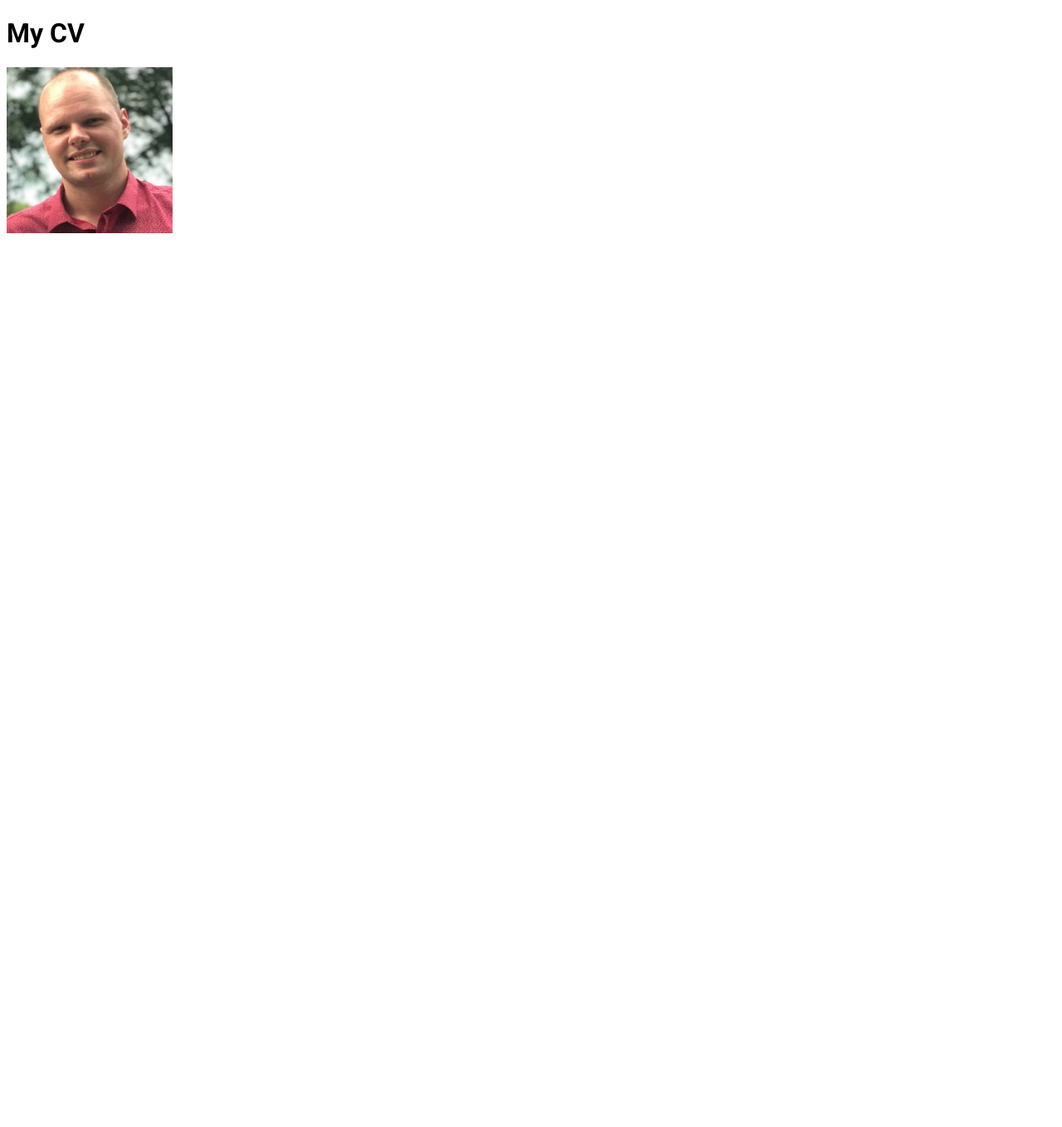
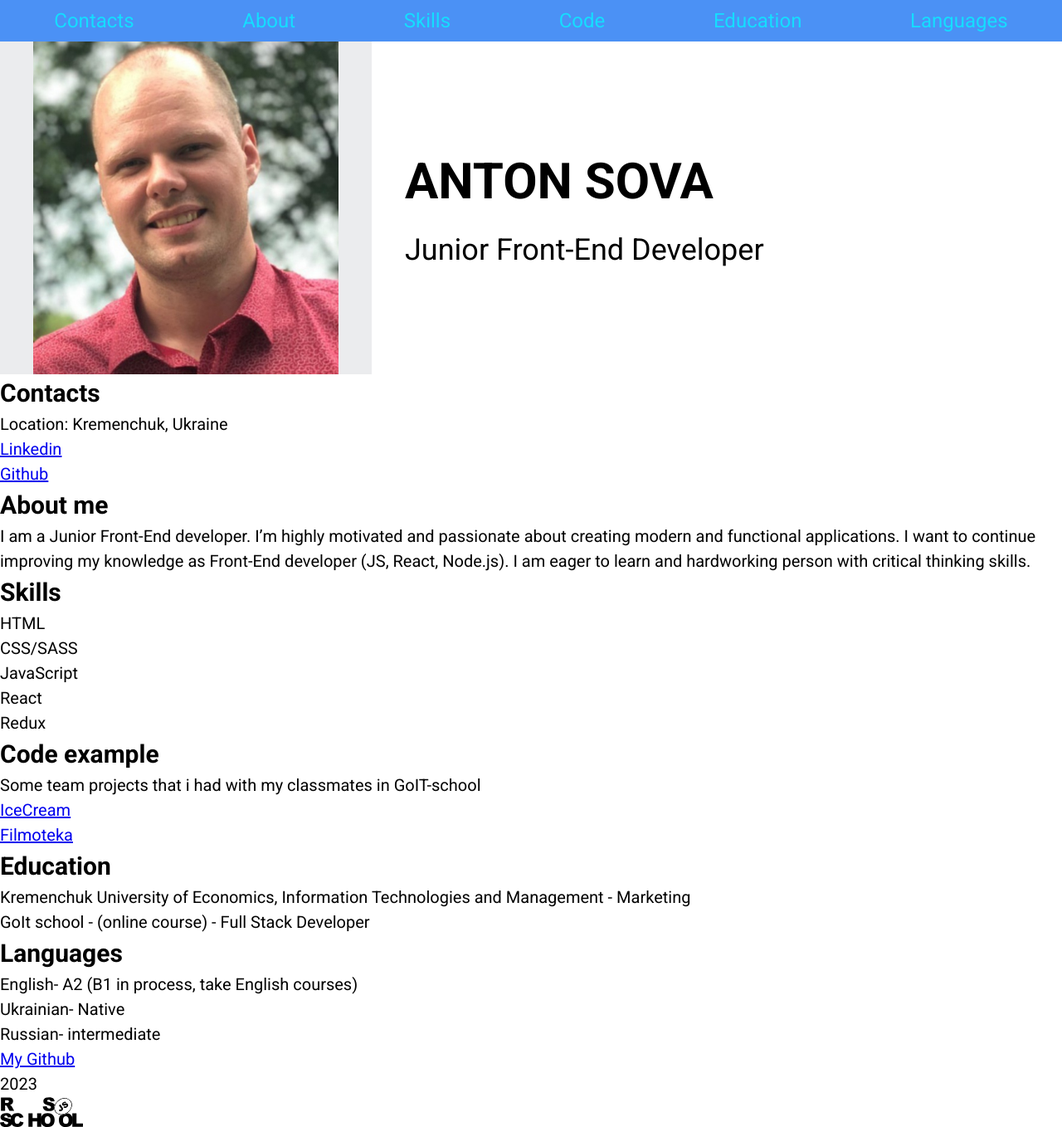
Before and after one commit to Sova-Anton/rsschool-cv, a plain HTML site: page index.html in a window 1280 px wide. Shown: the whole page at 83% size. Before the commit the page ends 800 px from the top, so only its background shows below. Drawn offline with Linux system fonts and the light colour scheme.

Commit message:
feat: add markdawn all sections

```diff
--- a/index.html
+++ b/index.html
@@ -14,17 +14,128 @@
     />
   </head>
   <body>
-    <header class="header"></header>
-    <main></main>
-    <footer class="footer"></footer>
+    <div class="container">
+      <header class="header">
+        <nav class="nav">
+          <ul class="nav-list">
+            <li class="nav-item">
+              <a href="#contacts" class="nav-link">Contacts</a>
+            </li>
+            <li class="nav-item">
+              <a href="#about" class="nav-link">About</a>
+            </li>
+            <li class="nav-item">
+              <a href="#skills" class="nav-link">Skills</a>
+            </li>
+            <li class="nav-item"><a href="#code" class="nav-link">Code</a></li>
+            <li class="nav-item">
+              <a href="#education" class="nav-link">Education</a>
+            </li>
+            <li class="nav-item">
+              <a href="#languages" class="nav-link">Languages</a>
+            </li>
+          </ul>
+        </nav>
+        <div class="header-wrapp">
+          <div class="column-left">
+            <img
+              src="./assets/img/myPhoto.jpg"
+              alt="My photo"
+              width="400"
+              height="400"
+            />
+          </div>
+          <div class="column-right">
+            <h1 class="header-title">Anton Sova</h1>
+            <p class="header-subtitle">Junior Front-End Developer</p>
+          </div>
+        </div>
+      </header>
+      <main>
 
+          <section class="section" id="contacts">
+            <h2>Contacts</h2>
+            <ul>
+              <li>Location: Kremenchuk, Ukraine</li>
+              <li>
+                <a href="https://www.linkedin.com/in/anton-sova">Linkedin</a>
+              </li>
+              <li>
+                <a href="https://github.com/Sova-Anton">Github</a>
+              </li>
+            </ul>
+          </section>
+          <section class="section" id="about">
+            <h2>About me</h2>
+            <p>
+              I am a Junior Front-End developer. I’m highly motivated and
+              passionate about creating modern and functional applications. I
+              want to continue improving my knowledge as Front-End developer
+              (JS, React, Node.js). I am eager to learn and hardworking person
+              with critical thinking skills.
+            </p>
+          </section>
+          <section class="section" id="skills">
+            <h2>Skills</h2>
+            <ul>
+              <li>HTML</li>
+              <li>CSS/SASS</li>
+              <li>JavaScript</li>
+              <li>React</li>
+              <li>Redux</li>
+            </ul>
+          </section>
+          <section class="section" id="code">
+            <h2>Code example</h2>
+            <p>
+              Some team projects that i had with my classmates in GoIT-school
+            </p>
+            <ul>
+              <li>
+                <a href="https://analepekha.github.io/project-IceCream/"
+                  >IceCream</a
+                >
+              </li>
+              <li>
+                <a href="https://nerushaev.github.io/filmoteka-team-3/"
+                  >Filmoteka</a
+                >
+              </li>
+            </ul>
+          </section>
+          <section class="section" id="education">
+            <h2>Education</h2>
+            <ul>
+              <li>
+                Kremenchuk University of Economics, Information Technologies and
+                Management - Marketing
+              </li>
+              <li>GoIt school - (online course) - Full Stack Developer</li>
+            </ul>
+          </section>
+          <section class="section" id="languages">
+            <h2>Languages</h2>
+            <ul>
+              <li>English- A2 (B1 in process, take English courses)</li>
+              <li>Ukrainian- Native</li>
+              <li>Russian- intermediate</li>
+            </ul>
+          </section>
 
-    <h1>My CV</h1>
-    <img
-      src="./assets/img/myPhoto.jpg"
-      alt="My photo"
-      width="200"
-      height="200"
-    />
+      </main>
+      <footer class="footer">
+
+          <a href="https://github.com/Sova-Anton">My Github</a>
+          <p>2023</p>
+          <a href="https://rs.school/js/"
+            ><img
+              src="./assets/img/rs_school_js.svg"
+              alt="RS school logo"
+              width="100"
+            />
+          </a>
+
+      </footer>
+    </div>
   </body>
 </html>
--- a/style.css
+++ b/style.css
@@ -1,7 +1,99 @@
+html {
+  scroll-behavior: smooth;
+}
+
 body {
+  display: flex;
+  flex-direction: column;
+  justify-content: space-between;
   font-family: "Roboto", sans-serif;
+  font-size: 20px;
+  font-weight: 400;
+  line-height: 1.5;
+  margin: 0;
 }
 
 * {
-    box-sizing: border-box;
-  }
+  box-sizing: border-box;
+}
+
+ul {
+  padding-left: 0;
+  margin-top: 0;
+  margin-bottom: 0;
+  list-style: none;
+}
+
+h1,
+h2,
+h3,
+h4,
+p {
+  margin-top: 0;
+  margin-bottom: 0;
+}
+
+img {
+  display: block;
+  max-width: 100%;
+  height: auto;
+}
+
+.container {
+  max-width: 1440px;
+  margin: 0 auto;
+}
+
+.nav-list {
+  font-size: 24px;
+  display: flex;
+  justify-content: space-around;
+  align-items: center;
+  list-style: none;
+  background-color: #4b91f5;
+}
+
+.nav-link {
+  padding: 0 20px;
+  line-height: 50px;
+  transition: 0.3s;
+  text-decoration: none;
+  color: rgb(21, 221, 255);
+}
+
+.nav-link:hover {
+  color: aqua;
+}
+
+.header-wrapp {
+    display: flex;
+}
+
+.column-left {
+  width: 35%;
+  background-color: rgb(235, 236, 238);
+  padding: 0 40px;
+}
+
+.column-right {
+    width: 65%;
+    display: flex;
+    flex-direction: column;
+    justify-content: center;
+    padding: 0 40px;
+}
+
+.header-title {
+    margin-bottom: 10px;
+    font-size: 60px;
+  text-transform: uppercase;
+}
+
+.header-subtitle {
+    font-size: 36px;
+}
+
+.main-container {
+  display: flex;
+  flex-wrap: wrap;
+}
```
Also changed, not shown: assets/img/rs_school_js.svg (added).
